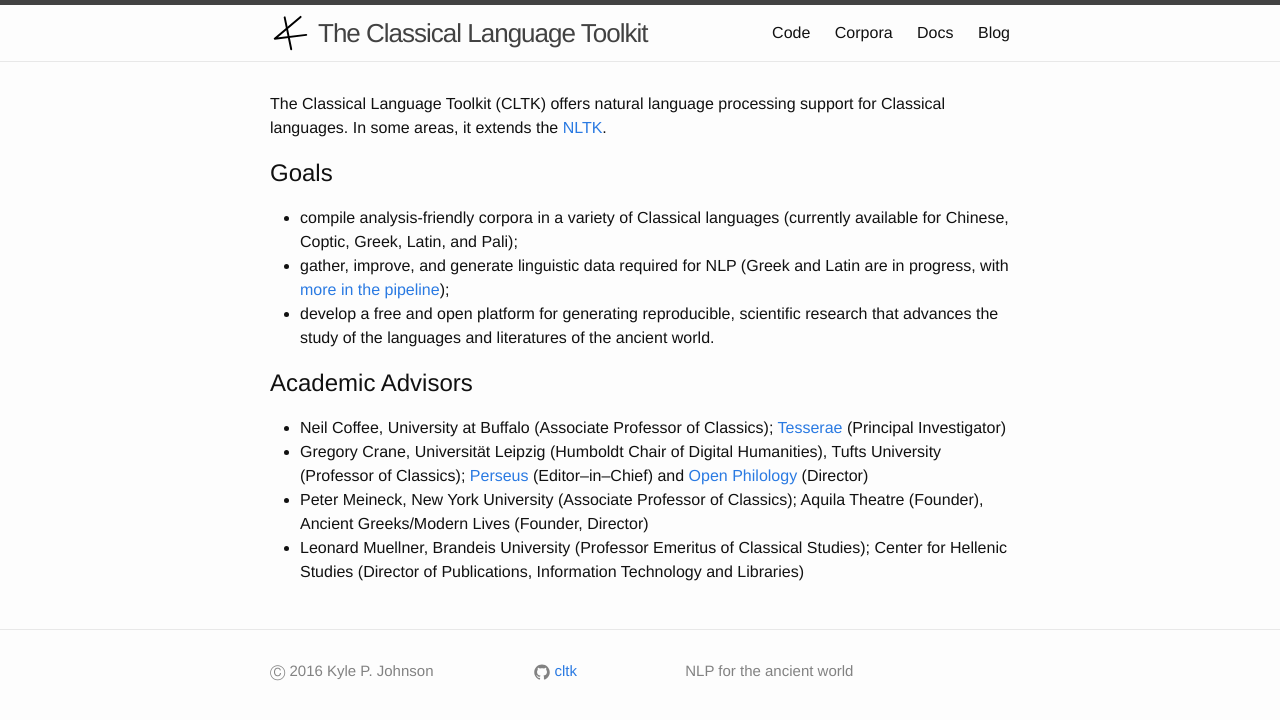
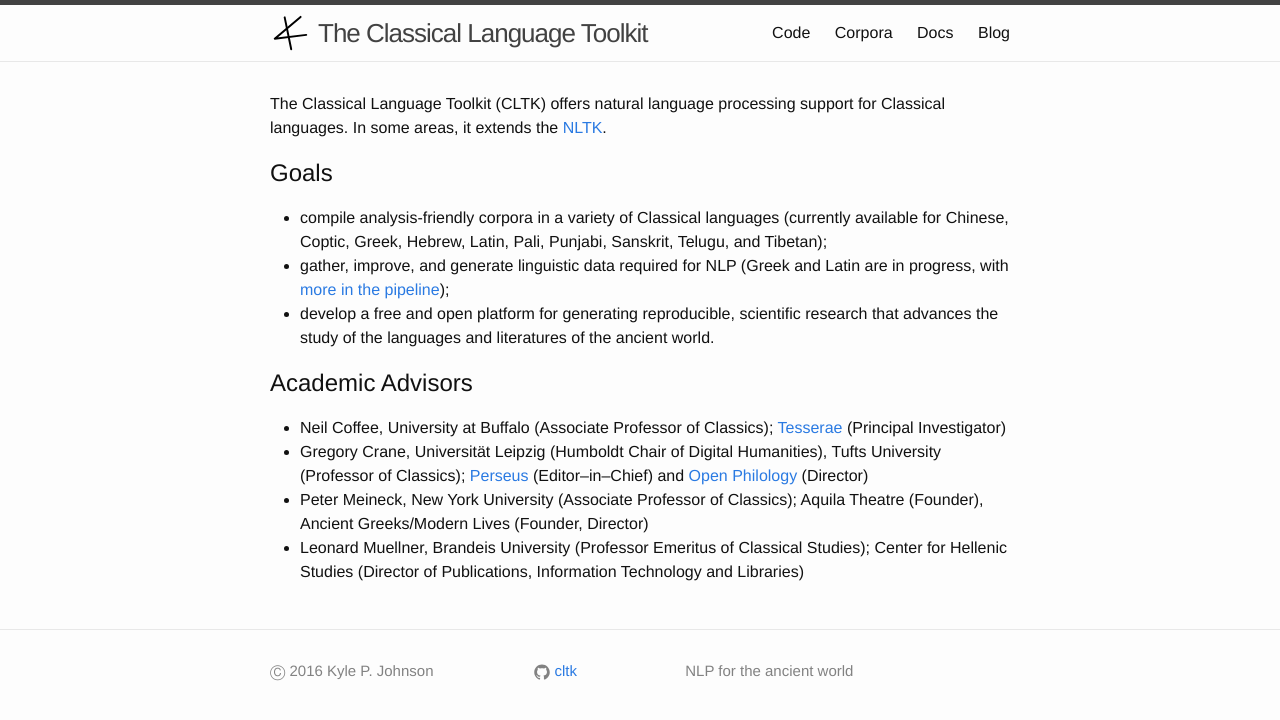
Before and after one commit to cltk/cltk.github.io, a Jekyll site: the page built from index.md, in a window 1280 px wide. Shown: the top 720 px of the page. Built offline with Jekyll 4.4.1, drawn with Linux system fonts in a browser that asks for light colours.

Commit message:
Update current langs

```diff
--- a/index.md
+++ b/index.md
@@ -6,7 +6,7 @@
 
 ## Goals
 
-*   compile analysis-friendly corpora in a variety of Classical languages (currently available for Chinese, Coptic, Greek, Latin, and Pali);
+*   compile analysis-friendly corpora in a variety of Classical languages (currently available for Chinese, Coptic, Greek, Hebrew, Latin, Pali, Punjabi, Sanskrit, Telugu, and Tibetan);
 *   gather, improve, and generate linguistic data required for NLP (Greek and Latin are in progress, with [more in the pipeline](https://github.com/cltk/cltk/wiki/List-of-Classical-languages));
 *   develop a free and open platform for generating reproducible, scientific research that advances the study of the languages and literatures of the ancient world.
 
```
